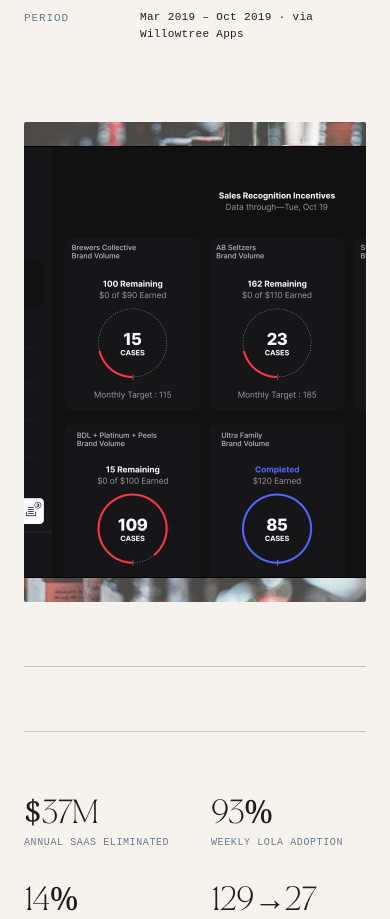
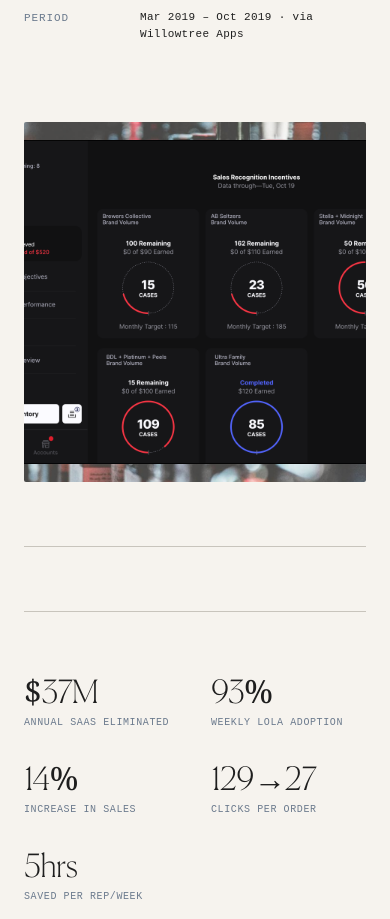
Before and after one commit to nightprince-leo/jacob-portfolio, a Next.js app: page /case-studies/anheuser-busch in a window 390 px wide. Shown: the part 900-1819 px from the top of the page. Built offline with nearby package versions, Linux system fonts and the light colour scheme.

Commit message:
Update case study image handling by introducing a new CSS class for hero images, enhancing object positioning for better responsiveness, and setting image quality for improved visual fidelity.

```diff
--- a/pages/case-studies/CaseStudy.module.css
+++ b/pages/case-studies/CaseStudy.module.css
@@ -129,6 +129,21 @@
   position: relative;
   width: 100%;
   height: 480px;
+}
+
+.heroImageMedia {
+  object-fit: cover;
+  object-position: center;
+}
+
+@media (max-width: 768px) {
+  .heroImgInner {
+    height: 360px;
+  }
+
+  .heroImageMedia {
+    object-position: top center;
+  }
 }
 
 /* Outcomes */
--- a/pages/case-studies/[slug].js
+++ b/pages/case-studies/[slug].js
@@ -389,7 +389,8 @@
                   alt={cs.heroImageAlt ?? ''}
                   fill
                   sizes="(max-width: 900px) 100vw, min(1200px, 92vw)"
-                  style={{ objectFit: 'cover' }}
+                  quality={95}
+                  className={styles.heroImageMedia}
                   priority
                 />
               </div>
```
